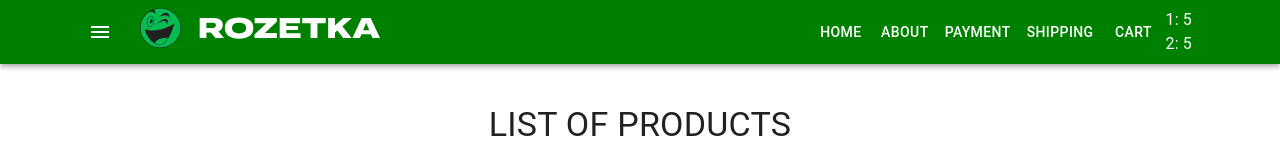
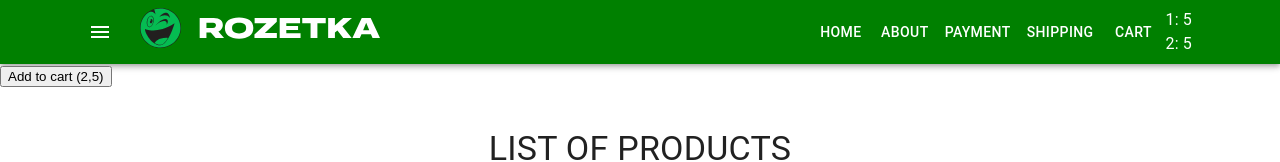
Before and after one commit to MarynaPershyna/29-11-react, a React (Create React App) app: page / in a window 1280 px wide. Shown: the top 162 px of the page. Built offline with nearby package versions, Linux system fonts and the light colour scheme.

Commit message:
через object.assign добавили в корзину и оставили 1 обьект

```diff
--- a/src/container/App/App.tsx
+++ b/src/container/App/App.tsx
@@ -17,14 +17,17 @@ const App = (props: Props) => {
         2: 5,
     })
 
-    const addProductToCart = (count:number,price:number) => {
-
+    const addProductToCart = (id:number,count:number) => {
+        setProductsInCsart((prevState) => Object.assign({},prevState,{
+            [id]: prevState[id] + count,
+        }))
     }
 
     return (
         <StyledEngineProvider injectFirst>
             <CssBaseline />
             <Header productsInCart={productsInCart} />
+            <button onClick={() => addProductToCart(2, 5)}>Add to cart (2,5)</button>
             <Main addProductToCart={addProductToCart} />
             <Footer />
         </StyledEngineProvider>
```
